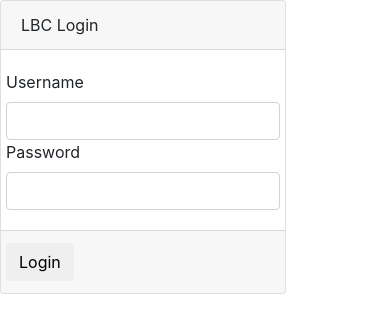
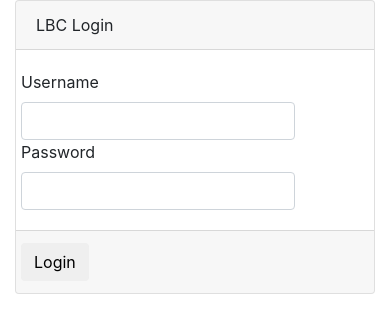
Before and after one commit to johntcarroll/ajj, a PHP site: page /database_name/ in a window 390 px wide. Shown: the top 333 px of the page. Run offline with PHP 8.4, Linux system fonts and the light colour scheme.

Commit message:
login testing

```diff
--- a/index.php
+++ b/index.php
@@ -5,7 +5,7 @@
     <body>
         <div class='container'>
             <div class='row'>
-                <div class='col-xs-8'>
+                <div class='col col-xs-8'>
                     <div class='card'>
                         <div class='card-header'>
                             LBC Login
```
